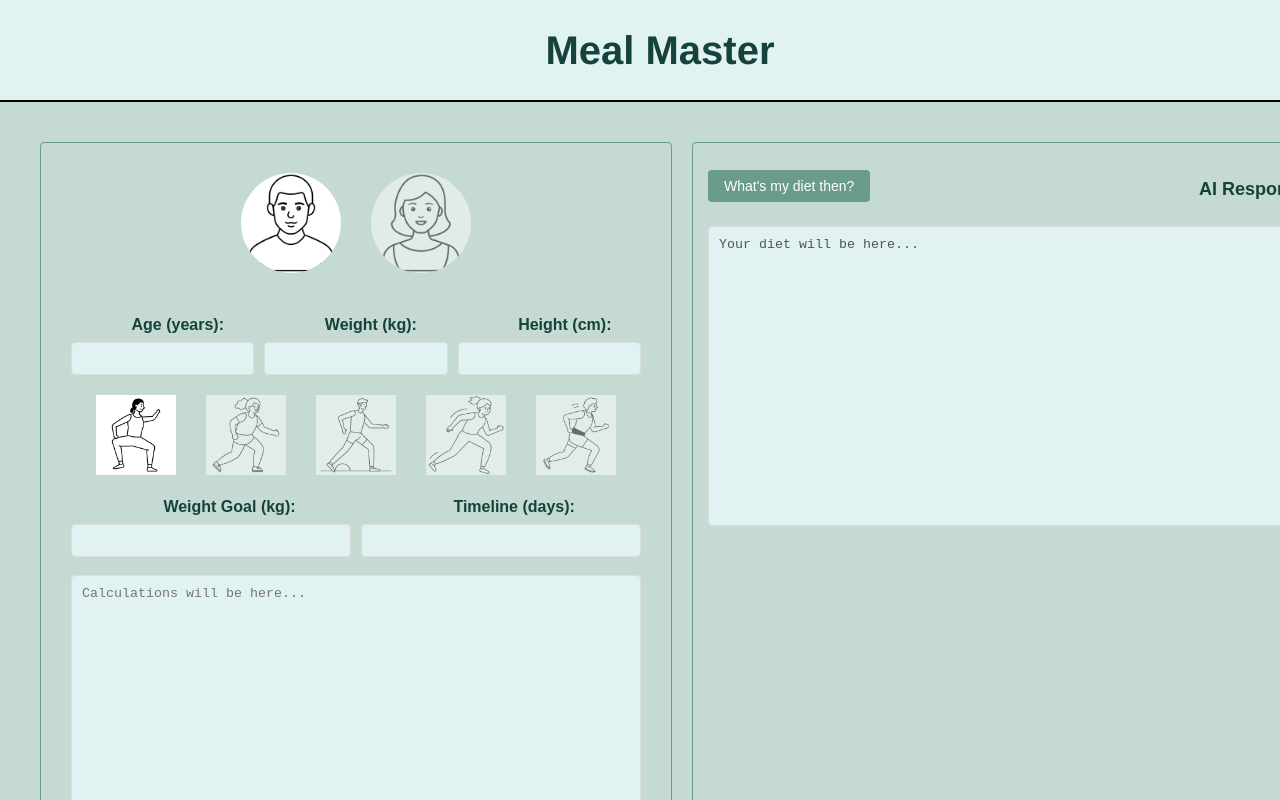
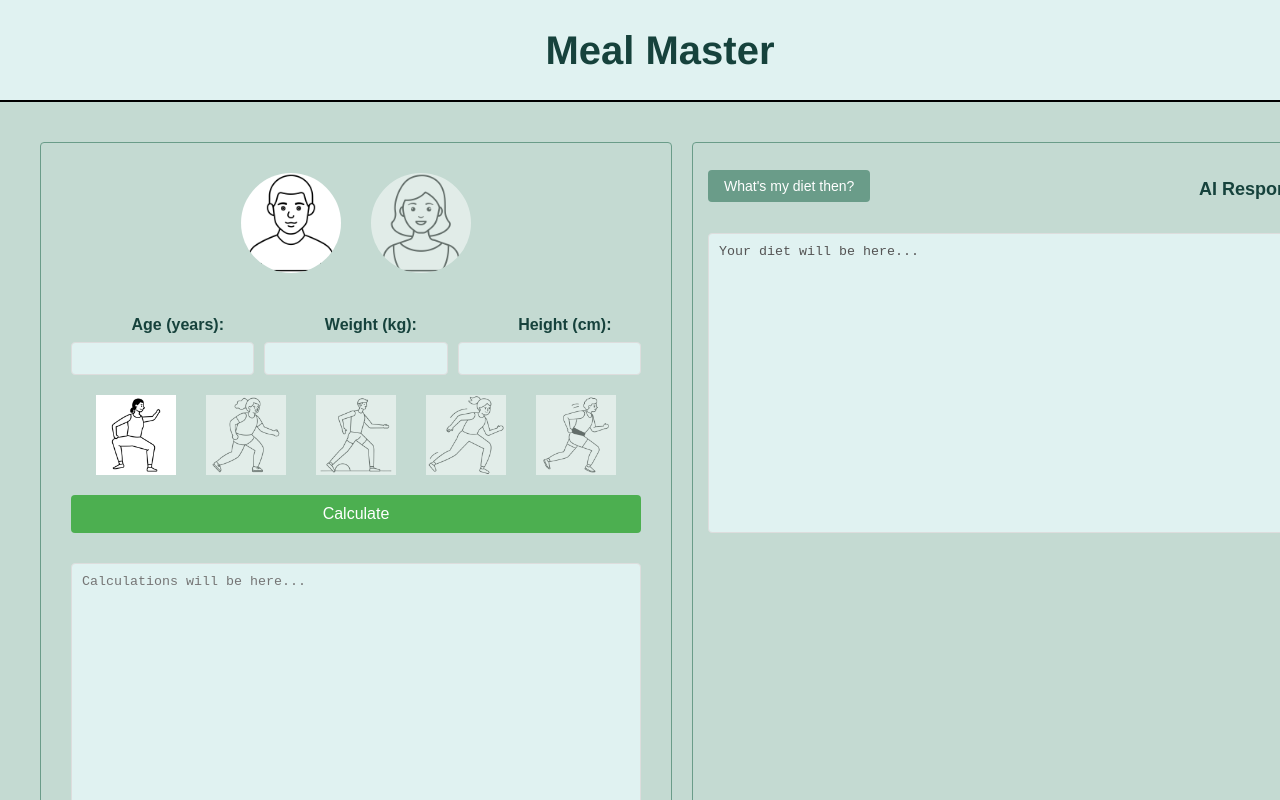
Before and after one commit to igor-eremn/meal-master-client, a React (Vite) app: page / in a window 1280 px wide. Shown: the top 800 px of the page. Built offline with nearby package versions, Linux system fonts and the light colour scheme.

Commit message:
added the calculation logics to get BMR, TDEE, Macros

```diff
--- a/src/components/calculator/Calculator.css
+++ b/src/components/calculator/Calculator.css
@@ -78,3 +78,33 @@
     border: 1px solid #ddd;
     border-radius: 4px;
   }
+
+  .calculate-button {
+    display: block;
+    width: 100%;
+    padding: 10px;
+    margin-top: 20px;
+    margin-bottom: 20px;
+    background-color: #4CAF50;
+    color: white;
+    border: none;
+    border-radius: 4px;
+    cursor: pointer;
+    font-size: 16px;
+    transition: background-color 0.3s ease;
+  }
+
+  .calculate-button:hover {
+    background-color: #45a049;
+  }
+
+  .input-area {
+    width: 100%;
+    height: 150px;
+    padding: 10px;
+    margin-top: 10px;
+    border: 1px solid #ddd;
+    border-radius: 4px;
+    resize: vertical;
+    font-family: monospace;
+  }
--- a/src/components/calculator/Calculator.jsx
+++ b/src/components/calculator/Calculator.jsx
@@ -17,6 +17,46 @@ const Calculator = () => {
   const [activity, setActivity] = useState(1);
   const [weightGoal, setWeightGoal] = useState('');
   const [timeline, setTimeline] = useState('');
+  const [result, setResult] = useState('');
+
+  const calculateBMR = () => {
+    const w = parseFloat(weight);
+    const h = parseFloat(height);
+    const a = parseFloat(age);
+
+    if (gender === 'male') {
+      return 10 * w + 6.25 * h - 5 * a + 5;
+    } else {
+      return 10 * w + 6.25 * h - 5 * a - 161;
+    }
+  };
+
+  const calculateTDEE = (bmr) => {
+    const activityFactors = [1.2, 1.375, 1.55, 1.725, 1.9];
+    return bmr * activityFactors[activity - 1];
+  };
+
+  const calculateMacros = (tdee) => {
+    const protein = (tdee * 0.25) / 4;
+    const carbs = (tdee * 0.55) / 4;
+    const fats = (tdee * 0.2) / 9;
+    return { protein, carbs, fats };
+  };
+
+  const handleCalculate = () => {
+    const bmr = calculateBMR();
+    const tdee = calculateTDEE(bmr);
+    const macros = calculateMacros(tdee);
+
+    setResult(
+      `BMR: ${bmr.toFixed(2)} calories/day\n` +
+      `TDEE: ${tdee.toFixed(2)} calories/day\n` +
+      `Macros:\n` +
+      `Protein: ${macros.protein.toFixed(2)}g\n` +
+      `Carbs: ${macros.carbs.toFixed(2)}g\n` +
+      `Fats: ${macros.fats.toFixed(2)}g`
+    );
+  };
 
   return (
     <div className="calculator">
@@ -64,24 +104,14 @@ const Calculator = () => {
         ))}
       </div>
 
-      <div className="input-row">
-        <div className="input-group">
-          <label>Weight Goal (kg):</label>
-          <input type="number" value={weightGoal} onChange={(e) => setWeightGoal(e.target.value)} />
-        </div>
-
-        <div className="input-group">
-          <label>Timeline (days):</label>
-          <input type="number" value={timeline} onChange={(e) => setTimeline(e.target.value)} />
-        </div>
-      </div>
+      <button onClick={handleCalculate} className="calculate-button">Calculate</button>
 
       <textarea
-            className="input-area"
-            placeholder="Calculations will be here..."
-            value={""}
-            disabled={true}
-        ></textarea>
+        className="input-area"
+        placeholder="Calculations will be here..."
+        value={result}
+        readOnly
+      ></textarea>
     </div>
   );
 };
```
